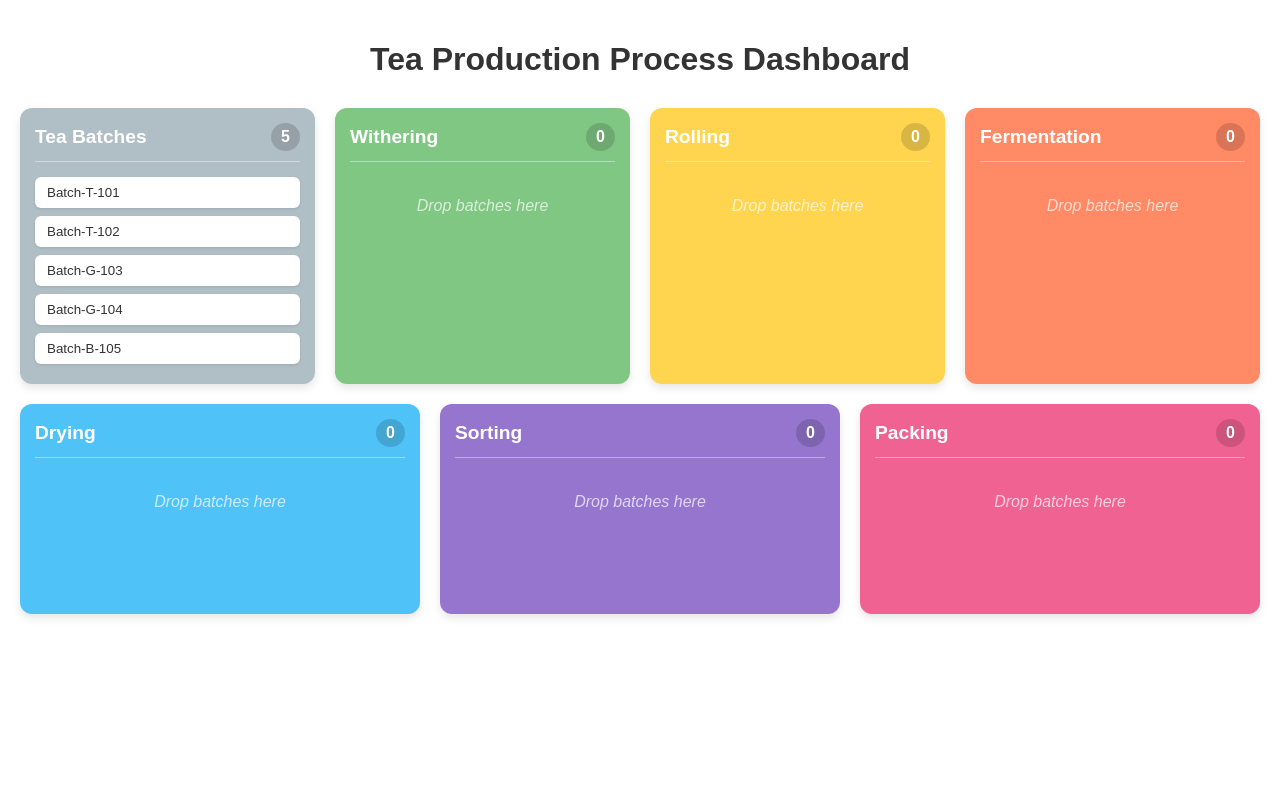
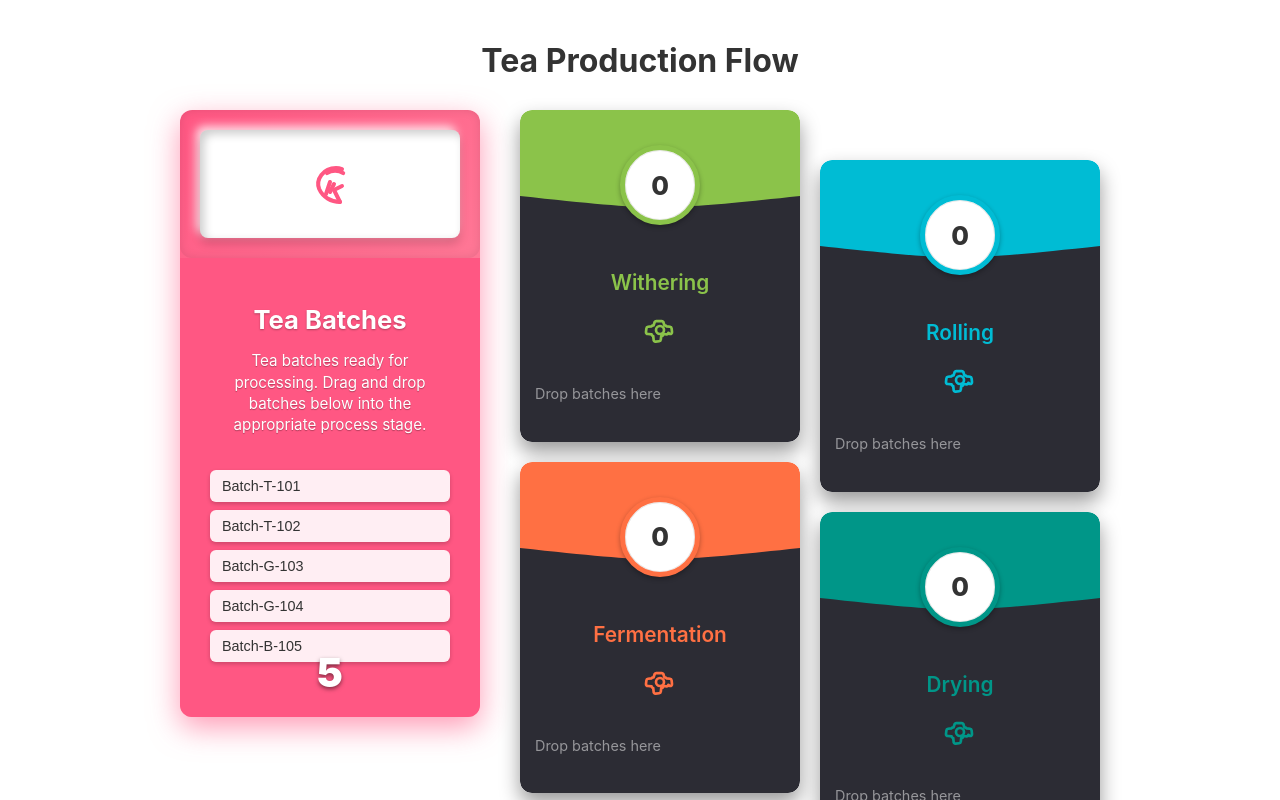
Before and after one commit to IsurangaAGA/Tea-Factory-Management-, a React (Vite) app in the folder TeaFactoryFrontend/: page / in a window 1280 px wide. Built offline with nearby package versions, Linux system fonts and the light colour scheme.

Commit message:
refactor: update layout of KPI cards for better UI alignment

```diff
--- a/TeaFactoryFrontend/src/Components/Progress/Batch.jsx
+++ b/TeaFactoryFrontend/src/Components/Progress/Batch.jsx
@@ -1,7 +1,6 @@
 import React from 'react';
 import { useDrag } from 'react-dnd';
 
-// Define the item type for drag-and-drop
 const ItemTypes = {
   BATCH: 'batch',
 };
@@ -9,22 +8,21 @@ const ItemTypes = {
 const Batch = ({ id, name }) => {
   const [{ isDragging }, drag] = useDrag(() => ({
     type: ItemTypes.BATCH,
-    item: { id: id }, // Data passed when dragging starts
+    item: { id },
     collect: (monitor) => ({
       isDragging: monitor.isDragging(),
     }),
   }), [id]);
 
-  const style = {
-    opacity: isDragging ? 0.5 : 1,
+  const batchStyle = {
+    opacity: isDragging ? 0.4 : 1,
   };
 
   return (
     <button
       ref={drag}
       className="batch-button"
-      style={style}
-      title={name} // Tooltip on hover
+      style={batchStyle}
     >
       {name}
     </button>
@@ -32,3 +30,4 @@ const Batch = ({ id, name }) => {
 };
 
 export default Batch;
+export { ItemTypes };
--- a/TeaFactoryFrontend/src/Components/Progress/KpiCard.jsx
+++ b/TeaFactoryFrontend/src/Components/Progress/KpiCard.jsx
@@ -1,17 +1,12 @@
 import React from 'react';
 import { useDrop } from 'react-dnd';
+import { ItemTypes } from './Batch';
 import Batch from './Batch';
-
-// Define the item type for drag-and-drop
-const ItemTypes = {
-  BATCH: 'batch',
-};
 
 const KpiCard = ({ stage, batches, moveBatch }) => {
   const [{ isOver, canDrop }, drop] = useDrop(() => ({
     accept: ItemTypes.BATCH,
-    // When an item is dropped, update its stage
-    drop: (item, monitor) => {
+    drop: (item) => {
       moveBatch(item.id, stage.name);
       return { name: stage.name };
     },
@@ -19,44 +14,93 @@ const KpiCard = ({ stage, batches, moveBatch }) => {
       isOver: monitor.isOver(),
       canDrop: monitor.canDrop(),
     }),
-  }), [stage.name, moveBatch]); // Dependencies
+  }), [stage.name, moveBatch]);
 
   const isActive = isOver && canDrop;
-  let backgroundColor = stage.color;
-
-  if (isActive) {
-    backgroundColor = 'darkgreen'; // Visual feedback on drop hover
-  } else if (canDrop) {
-    backgroundColor = stage.color;
-  }
 
   const cardStyle = {
-    backgroundColor: backgroundColor,
     opacity: isActive ? 0.8 : 1,
   };
 
+  const ProcessIconPlaceholder = ({ color }) => (
+    <svg xmlns="http://www.w3.org/2000/svg" width="32" height="32" viewBox="0 0 24 24" fill="none" stroke={color} strokeWidth="2" strokeLinecap="round" strokeLinejoin="round">
+      <circle cx="12" cy="12" r="3" />
+      <path d="M19.4 15a1.4 1.4 0 0 0 1.6-1.6l-.3-2.6a1.4 1.4 0 0 0-1.2-1.2l-2.6-.3a1.4 1.4 0 0 0-1.6-.7l-.8-2.6a1.4 1.4 0 0 0-1.2-.7H9.2a1.4 1.4 0 0 0-1.2.7l-.8 2.6a1.4 1.4 0 0 0-1.6.7l-2.6.3a1.4 1.4 0 0 0-1.2 1.2l-.3 2.6a1.4 1.4 0 0 0 1.6 1.6l2.6.3a1.4 1.4 0 0 0 1.2 1.2l.3 2.6a1.4 1.4 0 0 0 1.6 1.6l2.6-.3a1.4 1.4 0 0 0 1.2-1.2l.3-2.6a1.4 1.4 0 0 0 1.6-1.6l2.6.3a1.4 1.4 0 0 0 1.2-1.2z" />
+    </svg>
+  );
+
+  const TeaLeafIcon = ({ color }) => (
+    <svg xmlns="http://www.w3.org/2000/svg" width="48" height="48" viewBox="0 0 24 24" fill="none" stroke={color} strokeWidth="2" strokeLinecap="round" strokeLinejoin="round">
+      <path d="M17 21c-4.5 0-8.6-2.5-10.4-6.5C4.7 9.8 8.6 4 15 4c1 0 2 .2 3 .6" />
+      <path d="M18.6 6.6c-2.3-1.6-5.8-1.6-8.1 0" />
+      <path d="M17 21l-3-6 4-2" />
+      <path d="M10 17l1-3 1-3" />
+      <path d="M14 12l-1 2-1 2" />
+    </svg>
+  );
+
+  const isSourceCard = stage.name === 'Tea Batches';
+
+  if (isSourceCard) {
     return (
-    <div
-      ref={drop}
-      className="kpi-card"
-      style={cardStyle}
-    >
-      {/* Card Header (Stage Name & Count) */}
-      <div className="card-header">
-        <h3 className="card-title">{stage.name}</h3>
+      <div ref={drop} className="kpi-card source-card-new" style={cardStyle}>
+        <div className="source-card-icon-area">
+          <div className="source-card-icon-wrapper">
+            <TeaLeafIcon color={stage.color} />
+          </div>
+        </div>
+
+        <div className="source-card-body" style={{ backgroundColor: stage.color }}>
+          <h3 className="card-title-source">{stage.name}</h3>
+          <p className="source-card-description">
+            Tea batches ready for processing. Drag and drop batches below into the appropriate process stage.
+          </p>
+          <div className="batches-container source-batches-list">
+            {batches.length > 0 ? (
+              batches.map(batch => (
+                <Batch key={batch.id} id={batch.id} name={batch.id} />
+              ))
+            ) : (
+              <p className="placeholder-text-source">No batches ready.</p>
+            )}
+          </div>
+          <div className="source-card-count-indicator">{batches.length}</div>
+        </div>
+      </div>
+    );
+  }
+
+  return (
+    <div ref={drop} className="kpi-card process-card" style={cardStyle}>
+      <div className="kpi-card-header-visual" style={{ backgroundColor: stage.color }}>
+        <svg viewBox="0 0 100 10" preserveAspectRatio="none" className="wave-separator">
+          <path d="M0,0 C 50,10 50,10 100,0 L 100,10 L 0,10 Z" fill="#2c2c34" />
+        </svg>
+        <div className="circular-indicator-wrapper">
+          <div className="circular-indicator" style={{ borderColor: stage.color }}>
             <span className="batch-count">{batches.length}</span>
+          </div>
+        </div>
+      </div>
+
+      <div className="kpi-card-body">
+        <h3 className="card-title" style={{ color: stage.color }}>
+          {stage.name}
+        </h3>
+
+        <div className="icon-placeholder">
+          <ProcessIconPlaceholder color={stage.color} />
         </div>
 
         <div className="batches-container">
           {batches.length > 0 ? (
-          // Render the batches
             batches.map(batch => (
               <Batch key={batch.id} id={batch.id} name={batch.id} />
             ))
           ) : (
-          // Placeholder text when empty
             <p className="placeholder-text">Drop batches here</p>
           )}
+        </div>
       </div>
     </div>
   );
--- a/TeaFactoryFrontend/src/Components/Progress/Track.css
+++ b/TeaFactoryFrontend/src/Components/Progress/Track.css
@@ -1,126 +1,314 @@
 /* Overall Dashboard and Layout */
-.kpi-dashboard-container {
+.kpi-dashboard-container-staggered {
   padding: 20px;
-  font-family: Arial, sans-serif;
+  font-family: 'Inter', sans-serif;
+  max-width: 1200px;
+  margin: 0 auto;
 }
 
 h1 {
   text-align: center;
   margin-bottom: 30px;
   color: #333;
+  font-weight: 700;
 }
 
-/* Row Layout */
-.kpi-row {
-  display: grid;
-  gap: 20px; /* Spacing between cards */
-  margin-bottom: 20px;
+/* Base Layout Container (Left Card + Right Staggered Columns) */
+.staggered-layout {
+  display: flex;
+  justify-content: center;
+  gap: 40px; /* Space between the source card and the stage columns */
 }
 
-/* First row: 4 cards */
-.first-row {
-  grid-template-columns: repeat(4, 1fr);
+/* Left Column: Tea Batches Source Card */
+.left-column {
+  width: 300px;
 }
 
-/* Second row: 3 cards */
-.second-row {
-  grid-template-columns: repeat(3, 1fr);
+/* Remove old source card height override */
+.source-card {
+  min-height: auto;
 }
 
-/* KPI Card Styling */
-.kpi-card {
-  border-radius: 12px;
-  box-shadow: 0 4px 8px rgba(0, 0, 0, 0.1);
-  padding: 15px;
-  transition: box-shadow 0.3s ease, background-color 0.3s ease;
-  min-height: 180px; /* Ensure a minimum visible height */
+/* Right Columns Wrapper (Holds the two staggered columns) */
+.right-columns-wrapper {
+  display: flex;
+  gap: 20px; /* Space between the two right columns */
+}
+
+/* Individual Right Columns */
+.right-column {
   display: flex;
   flex-direction: column;
-  color: white; /* Default text color for contrast */
+  gap: 20px; /* Vertical spacing between cards in a column */
+  width: 280px;
 }
 
-/* Card Header */
-.card-header {
-  display: flex;
-  justify-content: space-between;
-  align-items: center;
-  padding-bottom: 10px;
-  margin-bottom: 10px;
-  border-bottom: 1px solid rgba(255, 255, 255, 0.4);
+/* Re-introducing staggering: Set margin-top to offset the second column */
+.right-column.col-2 {
+  margin-top: 50px; /* Applied staggering effect */
 }
 
+/* ------------------------------------- */
+/* GENERAL KPI CARD STYLING (Used for 6 process stages) */
+/* ------------------------------------- */
+.kpi-card {
+  position: relative;
+  border-radius: 12px;
+  box-shadow: 0 10px 20px rgba(0, 0, 0, 0.4),
+              0 0 0 1px rgba(255, 255, 255, 0.05) inset;
+  overflow: hidden;
+  transition: opacity 0.3s ease;
+  display: flex;
+  flex-direction: column;
+  color: white;
+  cursor: default;
+  min-height: 170px;
+}
+
+/* PROCESS CARD (6 Stages) SPECIFIC STYLES */
+
+/* 1. COLORED HEADER VISUAL (Top Section) */
+.kpi-card-header-visual {
+  position: relative;
+  height: 100px;
+  z-index: 2;
+  border-radius: 12px 12px 0 0;
+}
+
+/* Wavy separator using SVG path */
+.wave-separator {
+  position: absolute;
+  bottom: -1px;
+  left: 0;
+  width: 100%;
+  height: 15px;
+}
+
+/* 2. DARK BODY SECTION */
+.kpi-card-body {
+  background-color: #2c2c34;
+  flex-grow: 1;
+  padding: 20px 15px;
+  padding-top: 60px;
+  display: flex;
+  flex-direction: column;
+  align-items: center;
+  text-align: center;
+  position: relative;
+  z-index: 1;
+  border-radius: 0 0 12px 12px;
+}
+
+/* 3. CIRCULAR COUNT INDICATOR */
+.circular-indicator-wrapper {
+  position: absolute;
+  top: 35px;
+  left: 50%;
+  transform: translateX(-50%);
+  z-index: 3;
+}
+
+.circular-indicator {
+  width: 70px;
+  height: 70px;
+  background-color: white;
+  border: 5px solid;
+  border-radius: 50%;
+  display: flex;
+  justify-content: center;
+  align-items: center;
+  font-size: 1.6em;
+  font-weight: 800;
+  color: #333;
+  box-shadow: 0 2px 5px rgba(0, 0, 0, 0.3), inset 0 0 0 1px rgba(0, 0, 0, 0.1);
+}
+
+.batch-count {
+  background: none;
+  padding: 0;
+  color: inherit;
+  font-weight: inherit;
+}
+
+/* Reposition and Restyle Title/Icon */
 .card-title {
-  margin: 0;
-  font-size: 1.2em;
+  margin: 0 0 15px 0;
+  font-size: 1.3em;
   font-weight: 600;
 }
 
-.batch-count {
-  background-color: rgba(0, 0, 0, 0.15);
-  border-radius: 50%;
-  padding: 5px 10px;
-  font-weight: bold;
+.icon-placeholder {
+  margin-bottom: 20px;
+  display: flex;
+  align-items: center;
+  justify-content: center;
+  height: 40px;
 }
 
-/* Batches Container */
+/* ------------------------------------- */
+/* SOURCE CARD (Tea Batches) NEW STYLES */
+/* ------------------------------------- */
+
+.kpi-card.source-card-new {
+  background: linear-gradient(135deg, #FF5783, #FF99A9);
+  min-height: 570px;
+  padding: 0;
+  display: block;
+  box-shadow: 0 10px 30px rgba(255, 87, 131, 0.6);
+}
+
+/* 1. TOP ICON AREA */
+.source-card-icon-area {
+  padding: 20px;
+  box-shadow: inset 0 0 10px rgba(0, 0, 0, 0.1);
+  border-radius: 12px;
+}
+
+.source-card-icon-wrapper {
+  background-color: white;
+  border-radius: 8px;
+  padding: 30px 20px;
+  display: flex;
+  justify-content: center;
+  align-items: center;
+  box-shadow:
+    0 6px 10px rgba(0, 0, 0, 0.15),
+    -4px -4px 10px rgba(255, 255, 255, 0.8),
+    4px 4px 10px rgba(0, 0, 0, 0.2) inset;
+}
+
+/* 2. MAIN PINK CONTENT AREA */
+.source-card-body {
+  flex-grow: 1;
+  padding: 20px 30px;
+  padding-bottom: 50px;
+  position: relative;
+  color: white;
+  text-align: center;
+}
+
+.card-title-source {
+  font-size: 1.6em;
+  font-weight: 700;
+  margin-bottom: 10px;
+  text-shadow: 0 1px 2px rgba(0,0,0,0.3);
+}
+
+.source-card-description {
+  font-size: 0.95em;
+  line-height: 1.4;
+  margin-bottom: 20px;
+  opacity: 1;
+  text-shadow: 0 1px 1px rgba(0, 0, 0, 0.3);
+}
+
+/* 3. BOTTOM COUNT INDICATOR */
+.source-card-count-indicator {
+  position: absolute;
+  bottom: 20px;
+  left: 50%;
+  transform: translateX(-50%);
+  font-size: 2.5em;
+  font-weight: 900;
+  color: white;
+  text-shadow: 0 2px 4px rgba(0, 0, 0, 0.5);
+}
+
+.placeholder-text-source {
+  color: rgba(255, 255, 255, 0.8);
+  font-style: italic;
+  margin-top: 10px;
+  font-size: 0.9em;
+}
+
+/* COMMON BATCH CONTAINER/BUTTON STYLING */
 .batches-container {
-  flex-grow: 1; /* Allows container to take remaining height */
+  flex-grow: 1;
   display: flex;
   flex-direction: column;
-  gap: 8px; /* Spacing between batch buttons */
+  gap: 8px;
   padding: 5px 0;
+  width: 100%;
+  text-align: left;
 }
 
-/* Batch Button Styling (Draggable Item) */
+.batches-container.source-batches-list {
+  padding-top: 15px;
+}
+
+.placeholder-text {
+  color: rgba(255, 255, 255, 0.5);
+  margin-top: 10px;
+  font-size: 0.9em;
+}
+
+/* Batch Button Styling */
 .batch-button {
-  background-color: white;
-  color: #333;
+  background-color: #444;
+  color: #f0f0f0;
   border: none;
   padding: 8px 12px;
   border-radius: 6px;
   cursor: grab;
   text-align: left;
   font-weight: 500;
-  box-shadow: 0 1px 3px rgba(0, 0, 0, 0.1);
+  box-shadow: 0 1px 3px rgba(0, 0, 0, 0.3);
   transition: background-color 0.2s, box-shadow 0.2s;
   white-space: nowrap;
   overflow: hidden;
   text-overflow: ellipsis;
+  font-size: 0.9em;
 }
 
-.batch-button:hover {
-  background-color: #f0f0f0;
-  box-shadow: 0 2px 5px rgba(0, 0, 0, 0.2);
+.source-batches-list .batch-button {
+  background-color: rgba(255, 255, 255, 0.9);
+  color: #333;
+  box-shadow: 0 2px 4px rgba(0, 0, 0, 0.2);
 }
 
-.batch-button:active {
-  cursor: grabbing;
-}
-
-/* Placeholder Text for Empty Cards */
-.placeholder-text {
-  color: rgba(255, 255, 255, 0.7);
-  text-align: center;
-  margin-top: 20px;
-  font-style: italic;
+.source-batches-list .batch-button:hover {
+  background-color: white;
 }
 
 /* ------------------ */
 /* Responsive Layout */
 /* ------------------ */
-@media (max-width: 1200px) {
-  .first-row {
-    grid-template-columns: repeat(2, 1fr); /* 2 cards per row on tablets */
+@media (max-width: 992px) {
+  .staggered-layout {
+    flex-direction: column;
+    gap: 20px;
   }
 
-  .second-row {
-    grid-template-columns: repeat(2, 1fr); /* 2 cards per row on tablets (will wrap) */
+  .left-column {
+    width: 100%;
+    order: 1;
+  }
+
+  .source-card-new {
+    min-height: auto;
+  }
+
+  .source-card-body {
+    padding-bottom: 20px;
+  }
+
+  .source-card-count-indicator {
+    position: relative;
+    margin-top: 15px;
+    bottom: auto;
+  }
+
+  .right-columns-wrapper {
+    flex-direction: column;
+    order: 2;
+  }
+
+  .right-column {
+    width: 100%;
+  }
+
+  .right-column.col-2 {
+    margin-top: 0;
   }
 }
-
-@media (max-width: 768px) {
-  .first-row,
-  .second-row {
-    grid-template-columns: 1fr; /* 1 card per row on mobile */
-  }
-}
--- a/TeaFactoryFrontend/src/Components/Progress/Track.jsx
+++ b/TeaFactoryFrontend/src/Components/Progress/Track.jsx
@@ -2,9 +2,8 @@ import React, { useState, useCallback } from 'react';
 import { DndProvider } from 'react-dnd';
 import { HTML5Backend } from 'react-dnd-html5-backend';
 import KpiCard from './KpiCard';
-import './Track.css'; // Import the CSS file
+import './Track.css';
 
-// Initial Data Setup
 const initialBatches = [
   { id: 'Batch-T-101', stage: 'Tea Batches' },
   { id: 'Batch-T-102', stage: 'Tea Batches' },
@@ -14,19 +13,18 @@ const initialBatches = [
 ];
 
 const teaStages = [
-  { name: 'Tea Batches', color: '#B0BEC5' }, // Initial Batches column
-  { name: 'Withering', color: '#81C784' },
-  { name: 'Rolling', color: '#FFD54F' },
-  { name: 'Fermentation', color: '#FF8A65' },
-  { name: 'Drying', color: '#4FC3F7' },
-  { name: 'Sorting', color: '#9575CD' },
-  { name: 'Packing', color: '#F06292' },
+  { name: 'Tea Batches', color: '#FF5783' },
+  { name: 'Withering', color: '#8BC34A' },
+  { name: 'Rolling', color: '#00BCD4' },
+  { name: 'Fermentation', color: '#FF7043' },
+  { name: 'Drying', color: '#009688' },
+  { name: 'Sorting', color: '#E91E63' },
+  { name: 'Packing', color: '#673AB7' },
 ];
 
-const App = () => {
+const Track = () => {
   const [batches, setBatches] = useState(initialBatches);
 
-  // Function to move a batch from one stage to another
   const moveBatch = useCallback((batchId, newStage) => {
     setBatches(prevBatches =>
       prevBatches.map(batch =>
@@ -35,41 +33,40 @@ const App = () => {
     );
   }, []);
 
-  // Split stages for the two-row layout: 4 in first, 3 in second
-  const firstRowStages = teaStages.slice(0, 4); // Tea Batches, Withering, Rolling, Fermentation
-  const secondRowStages = teaStages.slice(4); // Drying, Sorting, Packing
+  const sourceStage = teaStages[0];
+  const rightStages = teaStages.slice(1);
+  const rightCol1Stages = [rightStages[0], rightStages[2], rightStages[4]];
+  const rightCol2Stages = [rightStages[1], rightStages[3], rightStages[5]];
+
+  const renderCard = (stage) => (
+    <KpiCard
+      key={stage.name}
+      stage={stage}
+      batches={batches.filter(b => b.stage === stage.name)}
+      moveBatch={moveBatch}
+    />
+  );
 
   return (
     <DndProvider backend={HTML5Backend}>
-      <div className="kpi-dashboard-container">
-        <h1>Tea Production Process Dashboard</h1>
+      <div className="kpi-dashboard-container-staggered">
+        <h1>Tea Production Flow</h1>
 
-        {/* First Row (4 Cards) */}
-        <div className="kpi-row first-row">
-          {firstRowStages.map(stage => (
-            <KpiCard
-              key={stage.name}
-              stage={stage}
-              batches={batches.filter(b => b.stage === stage.name)}
-              moveBatch={moveBatch}
-            />
-          ))}
-        </div>
+        <div className="staggered-layout">
+          <div className="left-column">{renderCard(sourceStage)}</div>
 
-        {/* Second Row (3 Cards) */}
-        <div className="kpi-row second-row">
-          {secondRowStages.map(stage => (
-            <KpiCard
-              key={stage.name}
-              stage={stage}
-              batches={batches.filter(b => b.stage === stage.name)}
-              moveBatch={moveBatch}
-            />
-          ))}
+          <div className="right-columns-wrapper">
+            <div className="right-column col-1">
+              {rightCol1Stages.map(stage => renderCard(stage))}
+            </div>
+            <div className="right-column col-2">
+              {rightCol2Stages.map(stage => renderCard(stage))}
+            </div>
+          </div>
         </div>
       </div>
     </DndProvider>
   );
 };
 
-export default App;
+export default Track;
```
Lines whose indentation alone changed are shown as unchanged.
